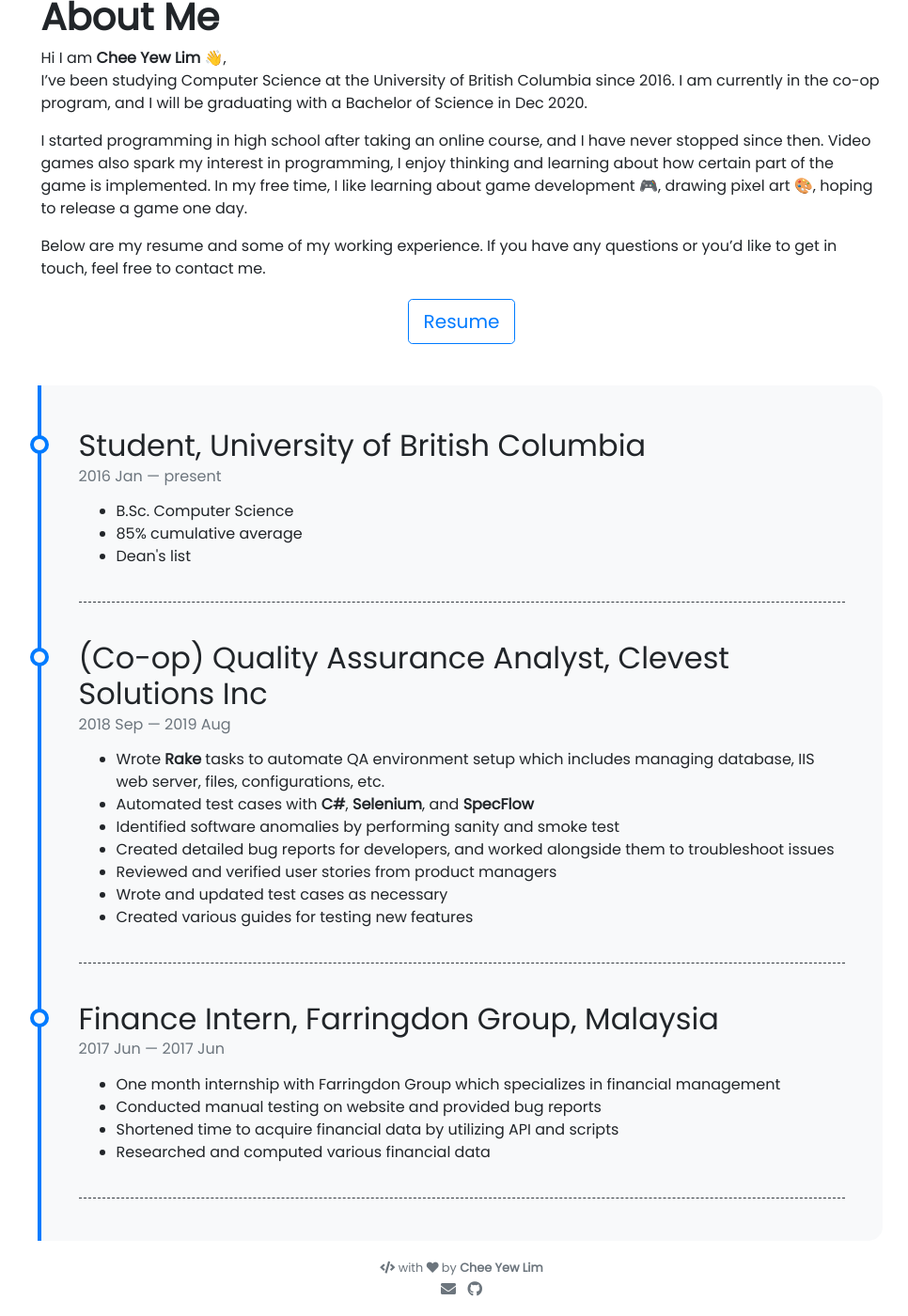
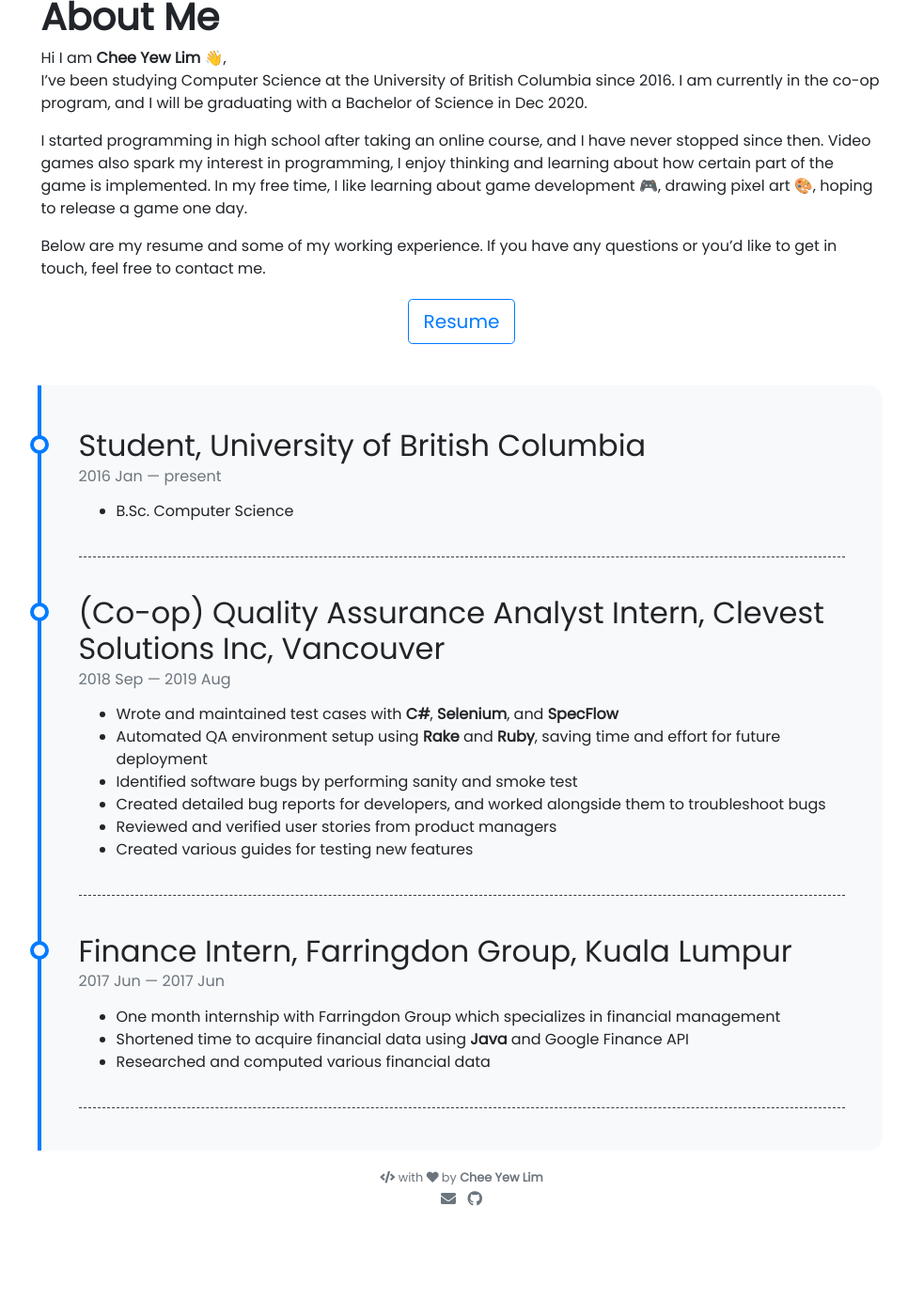
Before and after one commit to knox153/Personal-site, a Jekyll site: the page built from pages/about.md, in a window 1280 px wide and 1400 px high, scrolled down 160 px. Shown: the whole window at 94% size, without its empty margins (149-1115 px from the left). Built offline with Jekyll 4.4.1, drawn with Linux system fonts in a browser that asks for light colours; nearby versions of some CDN libraries; emoji names are drawn with the system emoji font; after the commit the page ends 1464 px from its top, so only the background shows below that.

Commit message:
Update timeline

```diff
--- a/_data/timeline.yml
+++ b/_data/timeline.yml
@@ -3,33 +3,28 @@
   to: present
   description: "<ul>
                   <li> B.Sc. Computer Science </li>
-                  <li> 85% cumulative average </li>
-                  <li> Dean's list </li>
                 </ul>"
 
-- title: (Co-op) Quality Assurance Analyst, Clevest Solutions Inc
+- title: (Co-op) Quality Assurance Analyst Intern, Clevest Solutions Inc, Vancouver
   from: 2018 Sep
   to: 2019 Aug
   description: "<ul>
-                  <li> Wrote <b>Rake</b> tasks to automate QA environment setup
-                  which includes managing database, IIS web server, files,
-                  configurations, etc. </li>
-                  <li> Automated test cases with <b>C#</b>, <b>Selenium</b>, and <b>SpecFlow</b> </li>
-                  <li> Identified software anomalies by performing sanity and smoke test </li>
+                  <li> Wrote and maintained test cases with <b>C#</b>, <b>Selenium</b>, and <b>SpecFlow</b> </li>
+                  <li> Automated QA environment setup using <b>Rake</b> and <b>Ruby</b>,
+                  saving time and effort for future deployment </li>
+                  <li> Identified software bugs by performing sanity and smoke test </li>
                   <li> Created detailed bug reports for developers, and worked
-                  alongside them to troubleshoot issues </li>
+                  alongside them to troubleshoot bugs </li>
                   <li> Reviewed and verified user stories from product managers </li>
-                  <li> Wrote and updated test cases as necessary </li>
                   <li> Created various guides for testing new features </li>
                 </ul>"
 
-- title: Finance Intern, Farringdon Group, Malaysia
+- title: Finance Intern, Farringdon Group, Kuala Lumpur
   from: 2017 Jun
   to: 2017 Jun
   description: "<ul>
                   <li> One month internship with Farringdon Group which
                   specializes in financial management </li>
-                  <li> Conducted manual testing on website and provided bug reports </li>
-                  <li> Shortened time to acquire financial data by utilizing API and scripts </li>
+                  <li> Shortened time to acquire financial data using <b>Java</b> and Google Finance API </li>
                   <li> Researched and computed various financial data </li>
                 </ul>"
```
